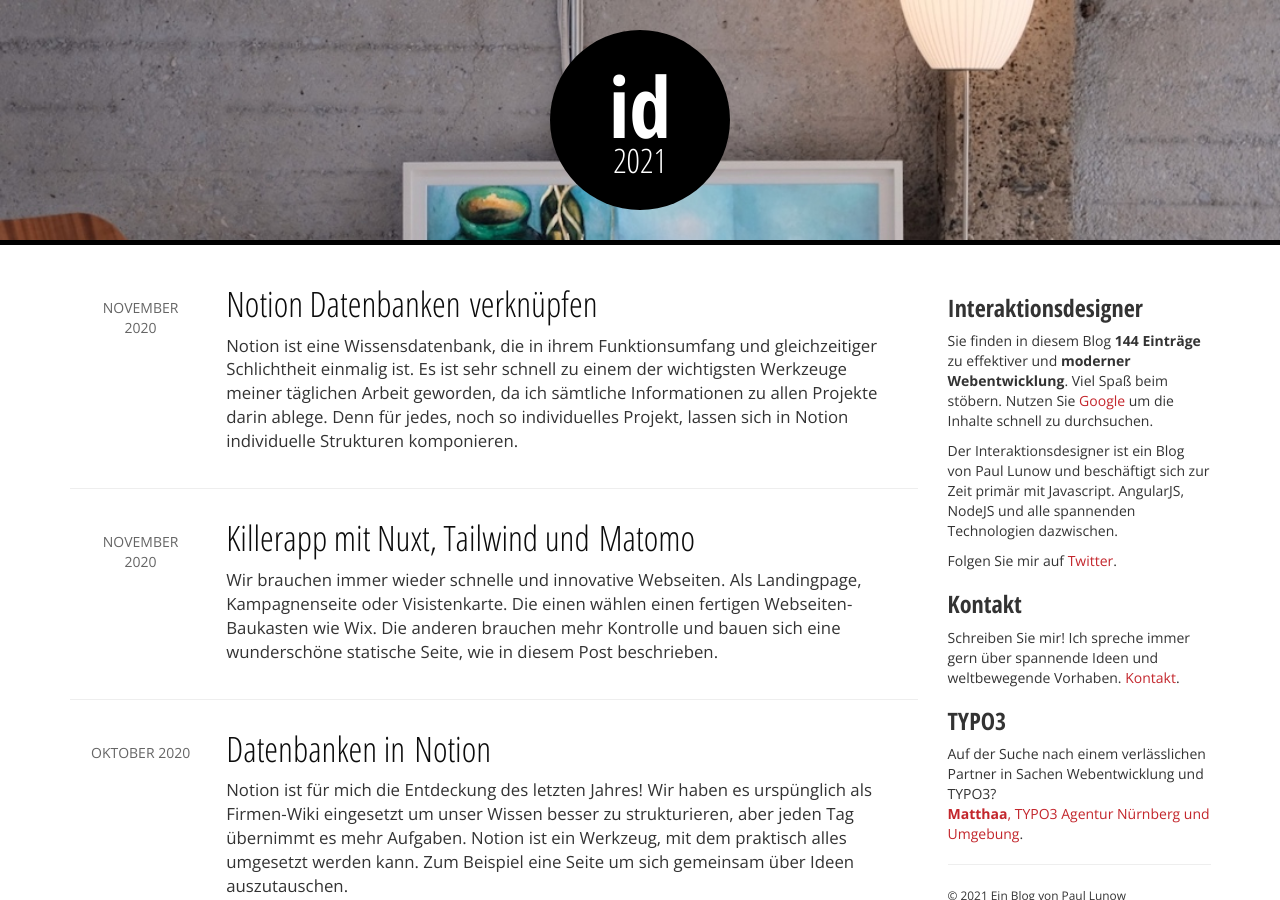
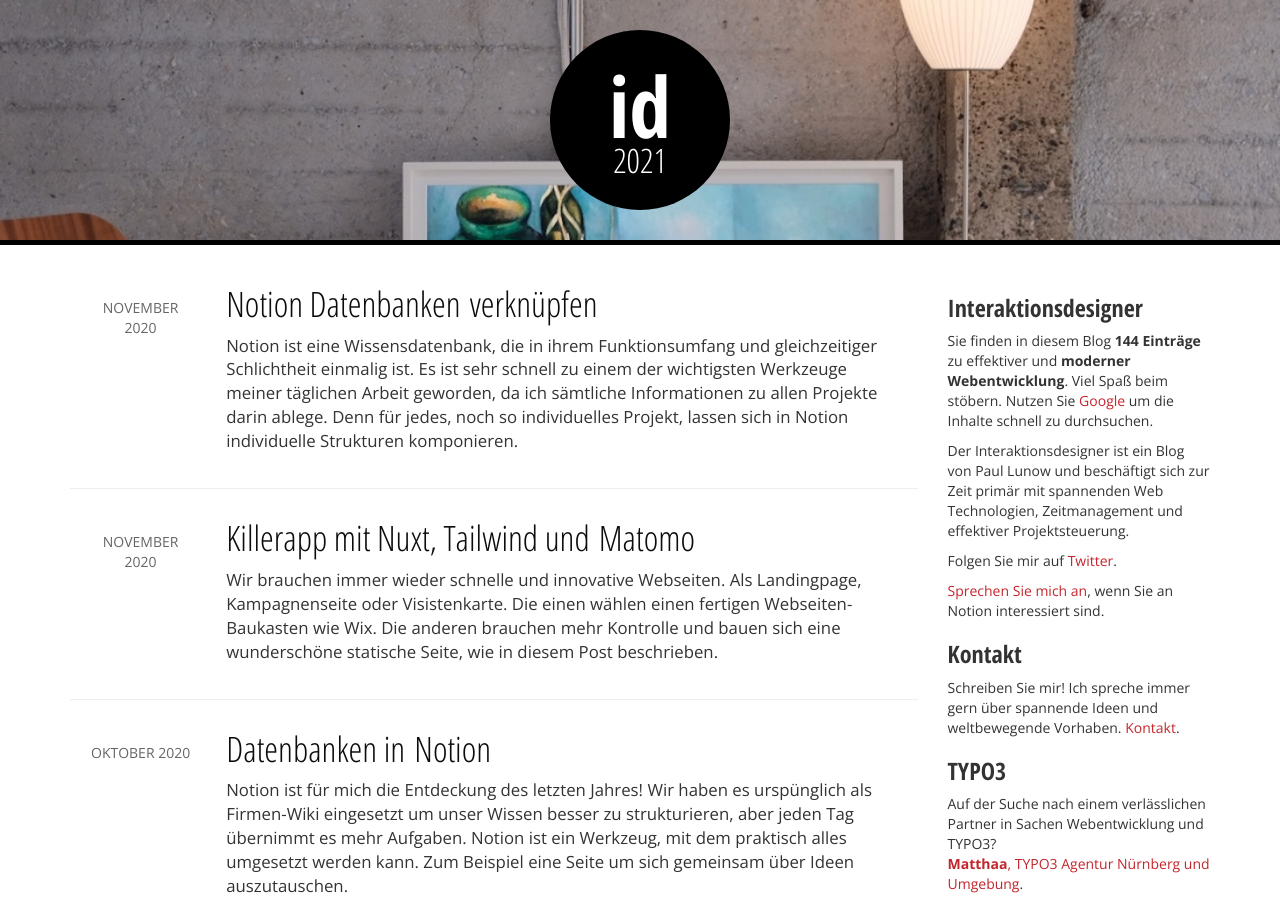
Before and after one commit to lunow/lunow.github.io, a Jekyll site: the page built from index.html, in a window 1280 px wide and 900 px high. Built offline with Jekyll 4.4.1, drawn with Linux system fonts in a browser that asks for light colours; the list of posts is cut into pages by our own code; comment, search, counter and statistics services are not loaded; some of the changed text lies outside the part shown.

Commit message:
about is changing in 2021

```diff
--- a/_includes/about.html
+++ b/_includes/about.html
@@ -4,6 +4,7 @@
 	Nutzen Sie <a href="https://www.google.de/?q=site:interaktionsdesigner.de">Google</a> um die Inhalte schnell zu durchsuchen.
 </p>
 <p>
-	Der Interaktionsdesigner ist ein Blog von Paul Lunow und beschäftigt sich zur Zeit primär mit Javascript. AngularJS, NodeJS und alle spannenden Technologien dazwischen.
+	Der Interaktionsdesigner ist ein Blog von Paul Lunow und beschäftigt sich zur Zeit primär mit spannenden Web Technologien, Zeitmanagement und effektiver Projektsteuerung.
 </p>
-<p>Folgen Sie mir auf <a href="http://www.twitter.com/paul_lunow">Twitter</a>.</p>
+<p>Folgen Sie mir auf <a href="https://www.twitter.com/paul_lunow">Twitter</a>.</p>
+<p><a href="https://www.linkedin.com/in/paul-lunow/">Sprechen Sie mich an</a>, wenn Sie an Notion interessiert sind.</p>
```
